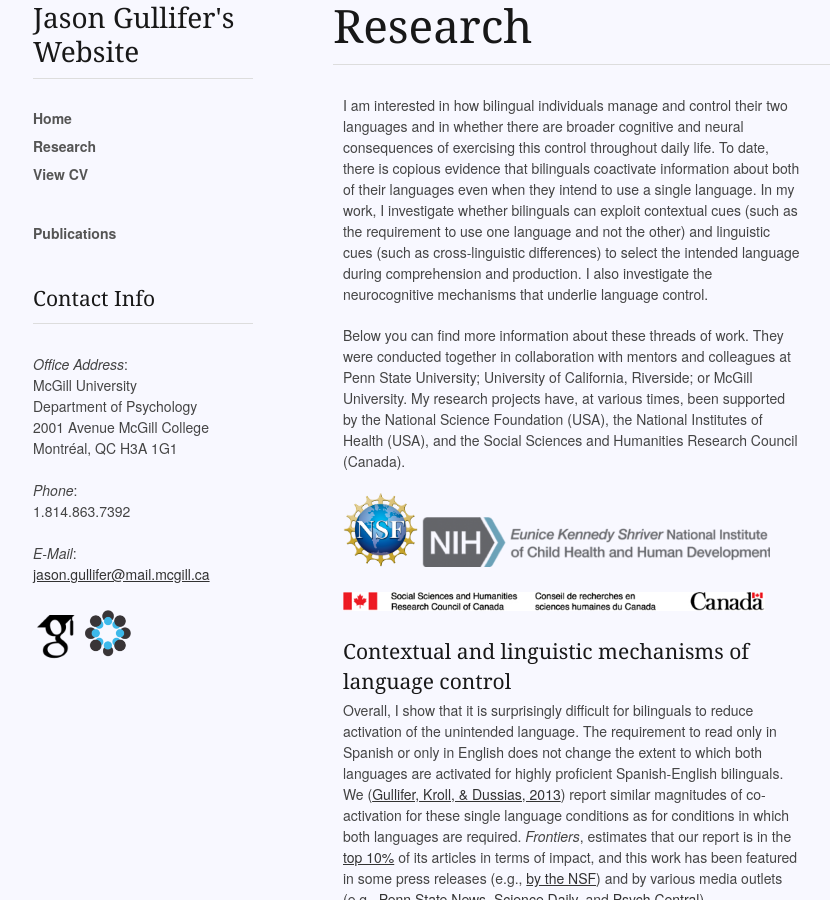
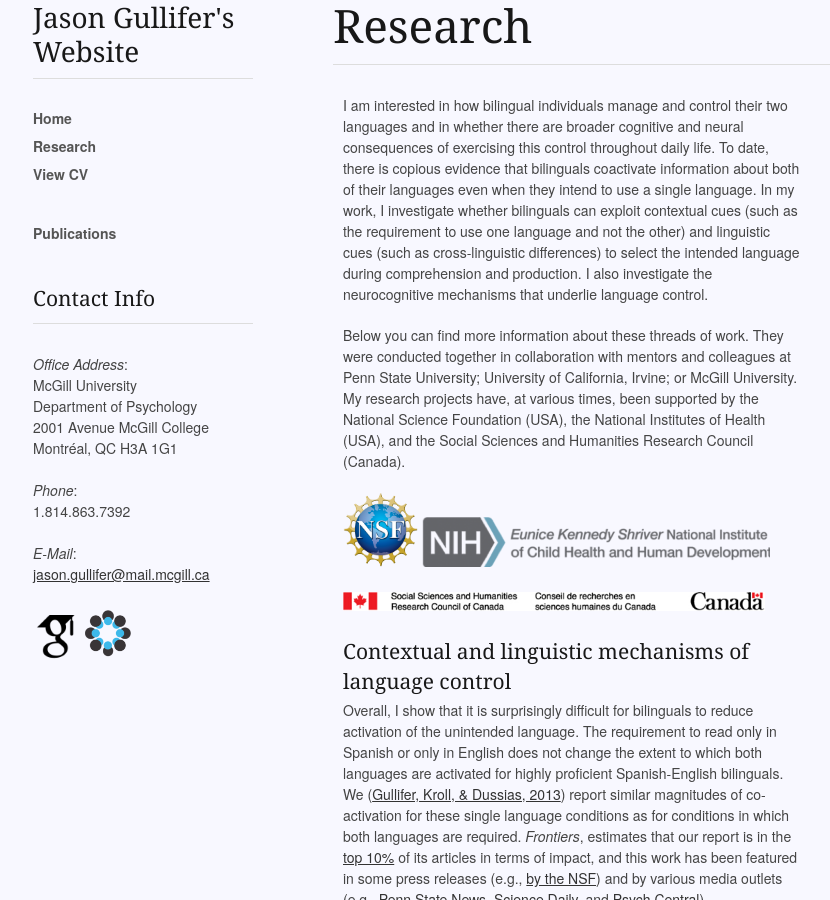
Before and after one commit to jasongullifer/jasongullifer.github.io, a Jekyll site: the page built from research.html, in a window 1280 px wide and 900 px high. Shown: the whole window, without its empty margins (137-967 px from the left). Built offline with Jekyll 4.4.1, drawn with Linux system fonts in a browser that asks for light colours; nearby versions of some CDN libraries; Markdown is read by kramdown in place of the engine named in the settings.

Commit message:
updated index page, and updated to do list for research page

```diff
--- a/index.html
+++ b/index.html
@@ -6,9 +6,9 @@ layout: default
 	   <h1>Home</h1>
 	    <hr/>
 	    <p>
-	      I am <a href="https://projectreporter.nih.gov/project_info_description.cfm?aid=8982287&icde=26640610">NIH-funded post-doctoral fellow</a> at <a href="http://mcgill.ca">McGill University</a>. I received my Ph.D. in Cognitive Psychology and Language Science at <a href="http://www.psu.edu">The Pennsylvania State University</a> in 2015. I am interested in bilingualism, cognitive neuroscience, and psycholinguistics.
+	      I am a post-doctoral researcher at McGill University. I received my Ph.D. in Cognitive Psychology and Language Science at <a href="http://www.psu.edu">The Pennsylvania State University</a> in 2015. After, I moved to Montreal as an <a href="https://projectreporter.nih.gov/project_info_description.cfm?aid=8982287&icde=26640610">NIH-funded post-doctoral fellow</a> at <a href="http://mcgill.ca">McGill University</a>. Broadly, I am interested in bilingualism, cognitive neuroscience, and psycholinguistics. Specifically, I am interested in how individual difference in language experience might influence language and cognitive control.
 
-		  <p>I first realized my interest in languages in my German classes in high school. During my undergraduate studies at the <a href="http://umass.edu">University of Massachusetts, Amherst</a>, I became interested in how people process language, and I decided to pursue Linguistics and Psychology as my major. After receiving my B.A. in 2007, I joined the <a href="http://cls.psu.edu">Center for Language Science</a> as a Research Technologist. Working for the Center, I helped conduct psycholinguistic studies on bilingual language processing before entering the graduate program in Psychology. In 2011 I received my M.S. from Penn State.
+		  <p>I first realized my interest in languages in my German classes in high school. During my undergraduate studies at the <a href="http://umass.edu">University of Massachusetts, Amherst</a>, I became interested in how people understand and produce language, and I decided to pursue Linguistics and Psychology as my major. After receiving my B.A. in 2007, I joined the <a href="http://cls.psu.edu">Center for Language Science</a> as a Research Technologist. Working for the Center, I helped conduct psycholinguistic studies on bilingual language processing before entering the graduate program in Psychology. In 2011 I received my M.S. from Penn State.
 
 	    </p>
 
--- a/research.html
+++ b/research.html
@@ -9,7 +9,7 @@ layout: default
 
     <p>I am interested in how bilingual individuals manage and control their two languages and in whether there are broader cognitive and neural consequences of exercising this control throughout daily life. To date, there is copious evidence that bilinguals coactivate information about both of their languages even when they intend to use a single language. In my work, I investigate whether bilinguals can exploit contextual cues (such as the requirement to use one language and not the other) and linguistic cues (such as cross-linguistic differences) to select the intended language during comprehension and production. I also investigate the neurocognitive mechanisms that underlie language control.</p>
 
-    <p>Below you can find more information about these threads of work. They were conducted together in collaboration with mentors and colleagues at Penn State University; University of California, Riverside; or McGill University. My research projects have, at various times, been supported by the National Science Foundation (USA), the National Institutes of Health (USA), and the Social Sciences and Humanities Research Council (Canada).</p>
+    <p>Below you can find more information about these threads of work. They were conducted together in collaboration with mentors and colleagues at Penn State University; University of California, Irvine; or McGill University. My research projects have, at various times, been supported by the National Science Foundation (USA), the National Institutes of Health (USA), and the Social Sciences and Humanities Research Council (Canada).</p>
 
     <p><img src="images/nsf.png" alt="NSF" height="75" hspace="10" align="middle"/> <img src="images/nih.png" alt="NIH" height="50"  align="middle"  hspace="10"/></p>
 
@@ -22,6 +22,8 @@ layout: default
 <p>In my dissertation (funded by an <a href="http://www.nsf.gov/awardsearch/showAward?AWD_ID=1331709&HistoricalAwards=false">NSF Dissertation Research Improvement Grant</a>), I assess whether bilinguals who are fluent speakers of Spanish and English can use syntactic structures that are specific to Spanish to reduce or eliminate co-activation from English. At present, this work is being written up for publication.</p>
 
     <h4>Cognitive and neural mechanisms of language control</h4>
+
+    <!-- add entropy paper, machine learning in prep, and add eyetracking paper. change in press to 2018 etc. -->
     <p>I am also interested in the cognitive mechanisms that underlie bilingual language processing. Many studies show that bilinguals recruit inhibitory or attentional mechanisms to suppress co-activation from the unintended language and direct attention toward the target language. A growing body of literature suggests that a life-time of experience using these executive control mechanisms can result in changes to the brain networks that support language and executive control, and may help shield against the symptoms of age-related cognitive decline and dementia in comparison to monolingual speakers. My recent work investigates the universality of these mechanisms and the extent to which individual differences in language experience underlie these neurocognitive changes.</p>
 
     <p>One question of interest is the universality of bilingual recruitment of executive control mechanisms. Most bilinguals tested in psycholinguistic experiments are highly educated, literate adults who are attending or who have attended research universities, but this profile is not representative of all language users. We (<a href="http://www.personal.psu.edu/ped10/Giuli_Dussias/Publications/External/Dussias_Gullifer_Poepsel_2016.pdf">Dussias, Gullifer, & Poepsel, 2016</a>) show that bilingual speakers of Spanish and Palenquero, a creole language spoken in Columbia that traditionally has no standardized writing system (though this is changing), recruit similar inhibitory mechanisms as reported in typical psycholinguistic experiments on bilingualism. This finding also has consequences for linguistic debates about whether Palenquero is merging with Spanish, one of Palenquero's source languages. Specifically, they suggest that the two languages are distinctly represented in the minds of the bilinguals in our sample. To our knowledge, this may be the first reported study on language control in a population of creole-speaking bilinguals.</p>
```
